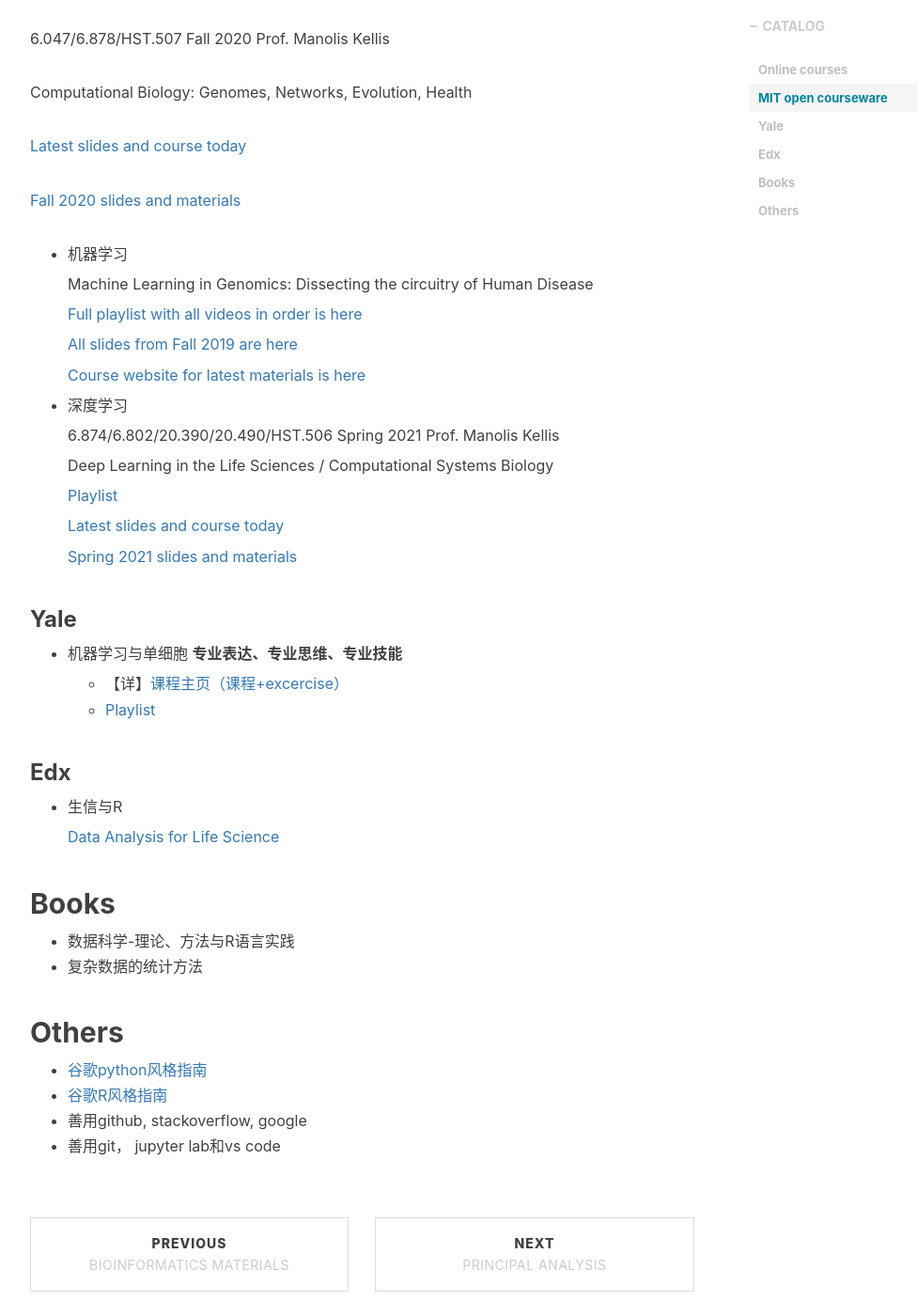
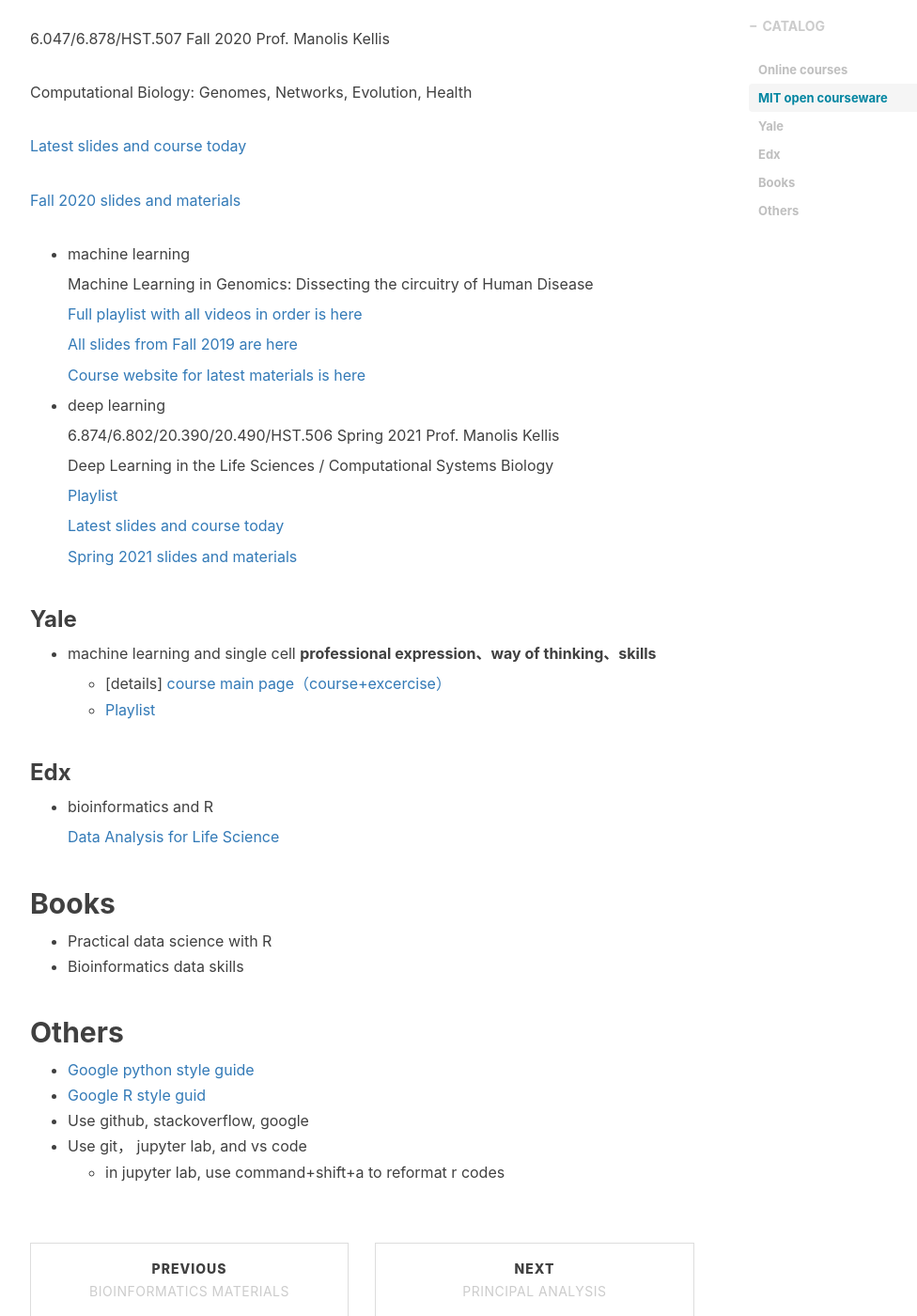
Before and after one commit to brainfo/brainfo.github.io, a Jekyll site: the page built from _posts/2021-03-12-Bioinformatics-Materials.md, in a window 1280 px wide and 1400 px high, scrolled down 897 px. Shown: the whole window at 94% size, without its empty margins (233-1209 px from the left). Built offline with Jekyll 4.4.1, drawn with Linux system fonts in a browser that asks for light colours; nearby versions of some CDN libraries; comment, search, counter and statistics services are not loaded; some of the changed text lies outside the part shown.

Commit message:
update-2022-june

```diff
--- a/_posts/2021-03-12-Bioinformatics-Materials.md
+++ b/_posts/2021-03-12-Bioinformatics-Materials.md
@@ -7,7 +7,7 @@
 header-img: "/img/in-post/post-bioinformatics-materials/bioinformatics.jpg"
 catalog: true
 tags:
-    - 生信
+    - bioinformatics
 ---
 
 ![bioinformatics](img/in-post/post-bioinformatics-materials/bioinformatics.jpg)
@@ -16,7 +16,7 @@
 
 ### MIT open courseware
 
-- 统计
+- statistics
 
   MIT 18.650 Statistics for Applications, Fall 2016
 
@@ -25,8 +25,7 @@
   Instructor: Philippe Rigollet
 
 
-
--  计算生物学
+-  computational biology
 
   6.047/6.878/HST.507 Fall 2020 Prof. Manolis Kellis
 
@@ -36,7 +35,8 @@
 
   [Fall 2020 slides and materials](http://stellar.mit.edu/S/course/6/fa20/6.047/materials.html)
 
-- 机器学习
+
+- machine learning
 
   Machine Learning in Genomics: Dissecting the circuitry of Human Disease
 
@@ -48,7 +48,7 @@
 
 
 
-- 深度学习
+- deep learning
 
   6.874/6.802/20.390/20.490/HST.506 Spring 2021 Prof. Manolis Kellis
 
@@ -63,28 +63,29 @@
 
 ### Yale
 
-- 机器学习与单细胞
-  **专业表达、专业思维、专业技能**
+- machine learning and single cell
+  **professional expression、way of thinking、skills**
 
-  - 【详】[课程主页（课程+excercise）](https://www.krishnaswamylab.org/workshop)
+  - [details] [course main page（course+excercise）](https://www.krishnaswamylab.org/workshop)
   - [Playlist](https://www.youtube.com/watch?v=RS5xoGE2yZ4)
 
 
 
 ### Edx
 
-- 生信与R
+- bioinformatics and R
 
   [Data Analysis for Life Science](https://courses.edx.org/dashboard/programs/e15999cc-51c8-4be0-a482-9d67b4626250/)
 
 ## Books
 
-- 数据科学-理论、方法与R语言实践
-- 复杂数据的统计方法
+- Practical data science with R
+- Bioinformatics data skills
 
 ## Others
 
-- [谷歌python风格指南](https://google.github.io/styleguide/pyguide.html)
-- [谷歌R风格指南](https://google.github.io/styleguide/Rguide.html)
-- 善用github, stackoverflow, google
-- 善用git， jupyter lab和vs code
+- [Google python style guide](https://google.github.io/styleguide/pyguide.html)
+- [Google R style guid](https://google.github.io/styleguide/Rguide.html)
+- Use github, stackoverflow, google
+- Use git， jupyter lab, and vs code
+  - in jupyter lab, use command+shift+a to reformat r codes
```
Also changed, not shown: img/in-post/post-bioinformatics-materials/bioinformatics.jpg (added), 4 other files.
